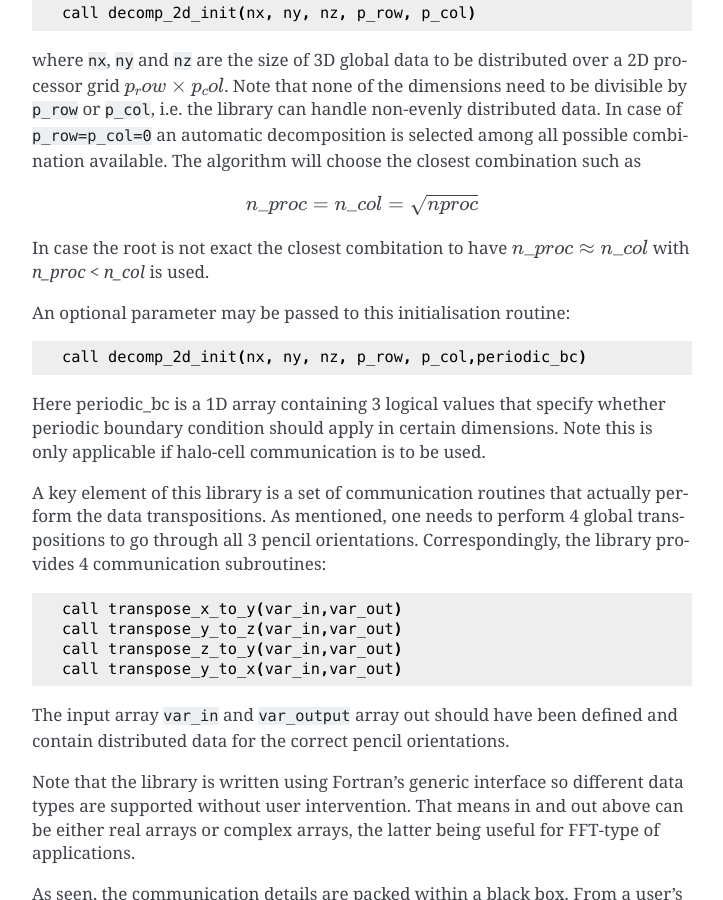
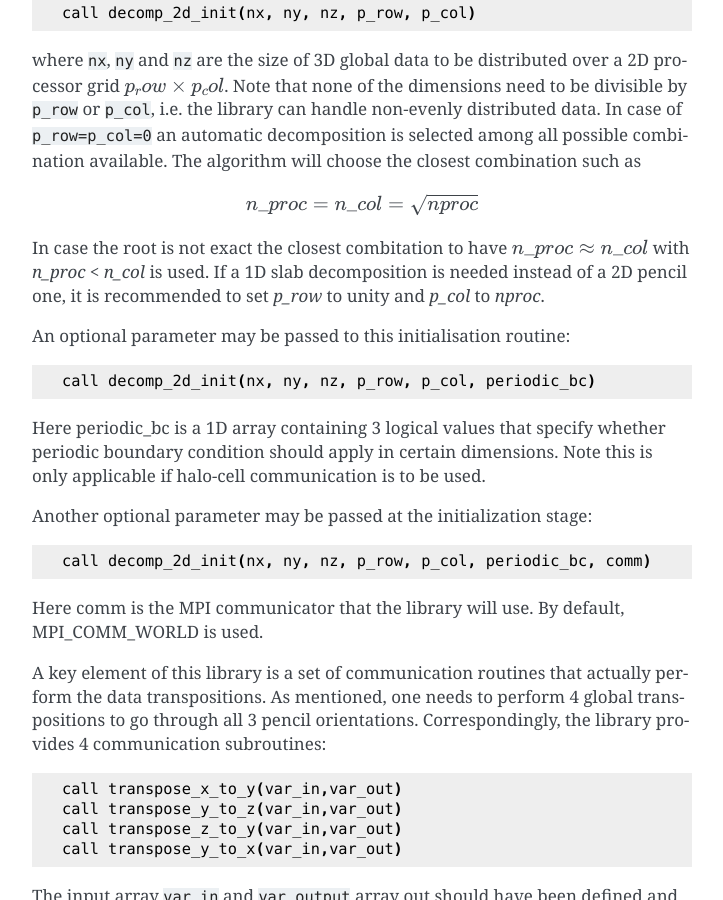
Before and after one commit to 2decomp-fft/2decomp-fft.github.io, a Sphinx documentation site: the page built from docs/source/pages/api_domain.rst, in a window 1280 px wide and 900 px high, scrolled down 3114 px. Shown: the whole window, without its empty margins (388-1111 px from the left). Built offline with Sphinx 7.4.7, drawn with Linux system fonts in a browser that asks for light colours.

Commit message:
Clarify slab decomposition and optional arguments

```diff
--- a/docs/source/pages/api_domain.rst
+++ b/docs/source/pages/api_domain.rst
@@ -157,15 +157,24 @@ The algorithm will choose the closest combination such as
 
 In case the root is not exact the closest combitation to have :math:`n\_proc \approx n\_col` with
 `n\_proc <  n\_col` is used.
+If a 1D slab decomposition is needed instead of a 2D pencil one, it is recommended to set `p_row` to unity and `p_col` to `nproc`.
 
 An optional parameter may be passed to this initialisation routine:
 
 ::
 
- call decomp_2d_init(nx, ny, nz, p_row, p_col,periodic_bc)
+ call decomp_2d_init(nx, ny, nz, p_row, p_col, periodic_bc)
 
 Here periodic_bc is a 1D array containing 3 logical values that specify whether periodic boundary condition
 should apply in certain dimensions. Note this is only applicable if halo-cell communication is to be used.
+
+Another optional parameter may be passed at the initialization stage:
+
+::
+
+ call decomp_2d_init(nx, ny, nz, p_row, p_col, periodic_bc, comm)
+
+Here comm is the MPI communicator that the library will use. By default, MPI_COMM_WORLD is used.
 
 A key element of this library is a set of communication routines that actually perform the data transpositions.
 As mentioned, one needs to perform 4 global transpositions to go through all 3 pencil orientations.
```
